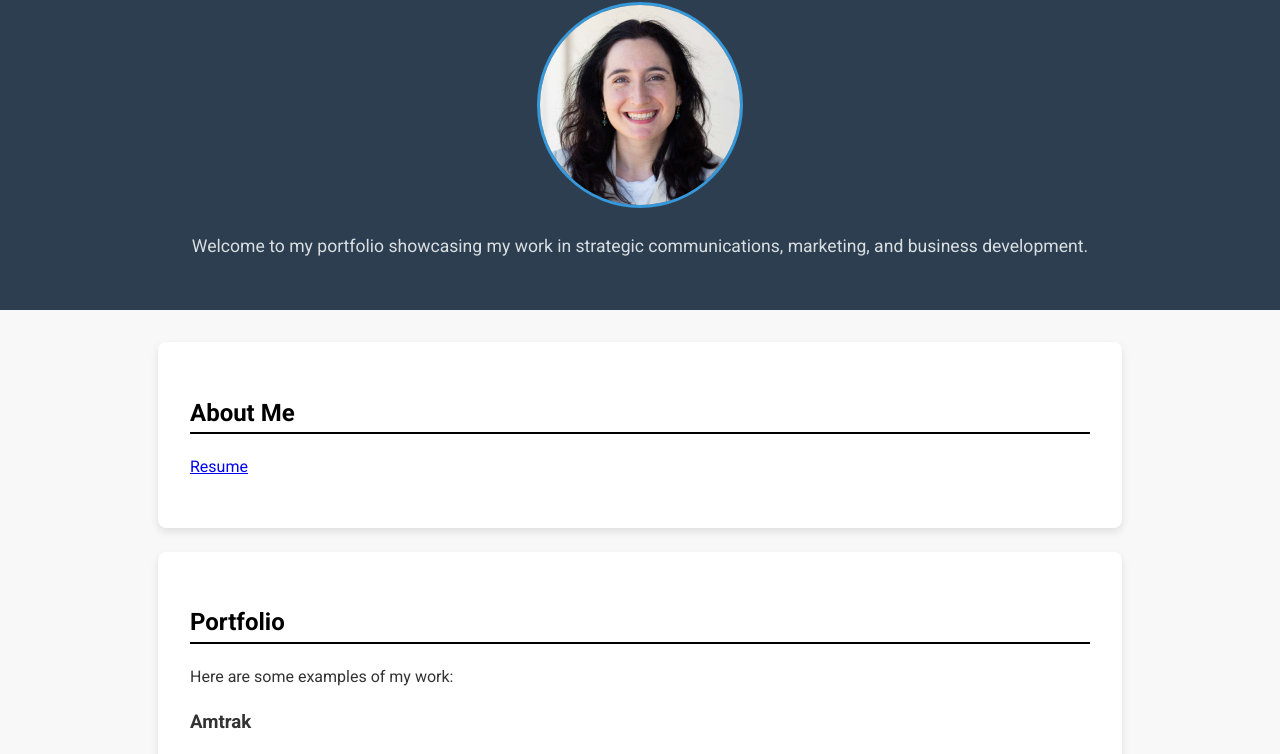
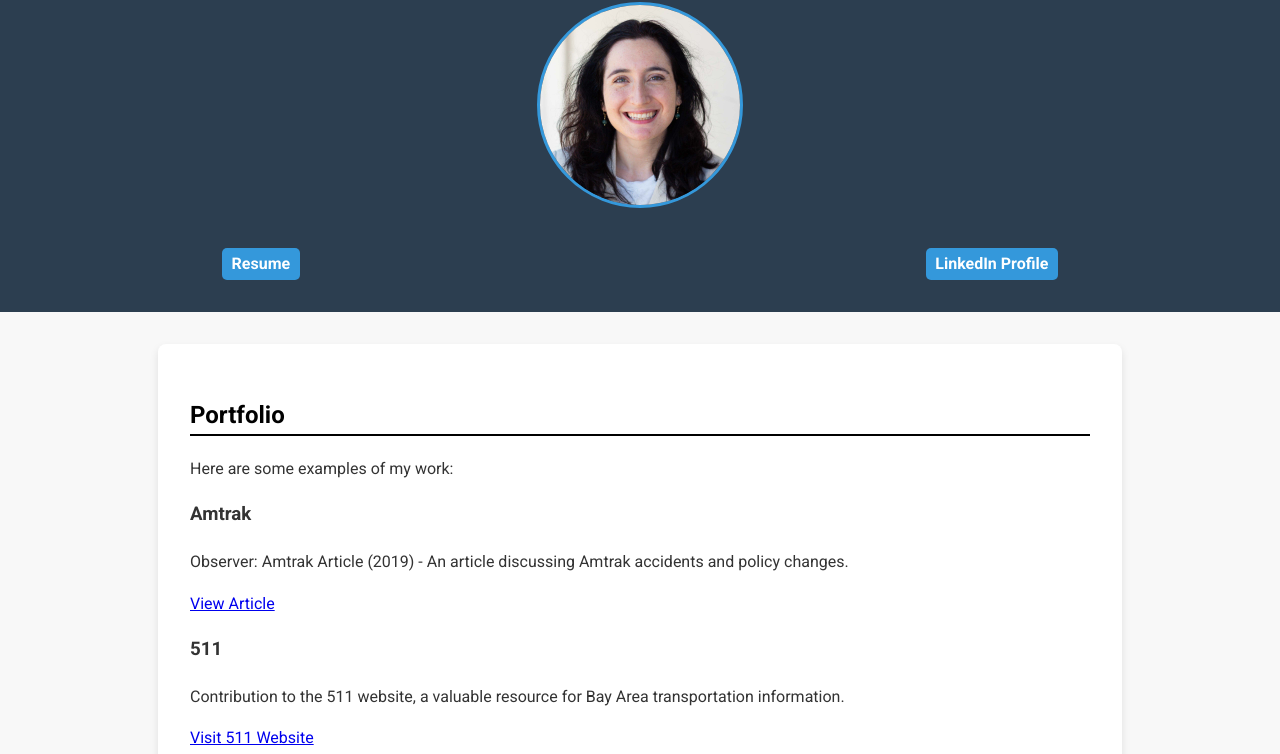
Before and after one commit to Sskootsky/sskootsky.github.io, a plain HTML site: page index.html in a window 1280 px wide. Shown: the part 102-856 px from the top of the page. Drawn offline with Linux system fonts and the light colour scheme.

Commit message:
fix(copy): fewer words

```diff
--- a/index.html
+++ b/index.html
@@ -9,23 +9,28 @@
 <body>
 
     <header>
-        <h1>Portfolio 2025</h1>
+        <h1>Sarah Skootsky</h1>
 
         <img src="images/sarah.jpeg" alt="A professional headshot of Sarah Skootsky" class="profile-img">
 
-        <p>Welcome to my portfolio showcasing my work in strategic communications, marketing, and business development.</p>
+
+        <!-- Container for the buttons -->
+        <div class="button-container">
+            <!-- Resume Button -->
+            <a href="https://docs.google.com/document/d/1hT9ZEliX1mWZrugCIDsCJpMN14n1wCPasyxKDQDPTf0/edit?tab=t.0" target="_blank" class="click-button">
+                Resume
+            </a>
+
+            <!-- LinkedIn Button -->
+            <a href="https://www.linkedin.com/in/sarah-skootsky-a29746140/" target="_blank" class="click-button">
+                LinkedIn Profile <!-- Changed text to be more descriptive -->
+            </a>
+        </div>
     </header>
 
-    <section id="about">
-        <h2>About Me</h2>
-
-        <!-- Added target="_blank" to open the resume link in a new tab -->
-        <a href="https://docs.google.com/document/d/1hT9ZEliX1mWZrugCIDsCJpMN14n1wCPasyxKDQDPTf0/edit?tab=t.0" target="_blank">
-            <p>Resume</p>
-        </a>
 
 
-    </section>
+
 
     <section id="portfolio">
         <h2>Portfolio</h2>
@@ -68,8 +73,6 @@
     <section id="contact">
         <h2>Contact</h2>
         <p>Email: sskootsky@gmail.com</p>
-        <!-- Added target="_blank" to open the LinkedIn link in a new tab -->
-        <p>LinkedIn: <a href="https://www.linkedin.com/in/sarah-skootsky-a29746140/" target="_blank">My LinkedIn Profile</a></p>
     </section>
 
     <footer>
--- a/style.css
+++ b/style.css
@@ -52,3 +52,42 @@ h2 {
     margin: 0 auto 1.5rem auto; /* Center the image and add space below */
     border: 3px solid #3498db; /* Add a subtle border */
 }
+
+/* Styling for elements with the .click-button class */
+.click-button {
+    display: inline-block; /* Allows padding and margin */
+    margin-top: 1rem; /* Space above the button */
+    padding: 0.2rem 0.6rem; /* More padding for a larger button */
+    background-color: #3498db; /* Blue background */
+    color: #fff !important; /* White text, !important to override potential default link color */
+    border-radius: 5px; /* Rounded corners */
+    text-decoration: none; /* Remove underline */
+    transition: background-color 0.3s ease, transform 0.1s ease; /* Smooth transition for color and a subtle press effect */
+    font-weight: 700; /* Make the button text bold */
+    text-align: center; /* Center text if the button is wider */
+    border: none; /* Remove default button border if any */
+    cursor: pointer; /* Indicate it's clickable */
+ }
+
+ .click-button:hover {
+     background-color: #2980b9; /* Darker blue on hover */
+     text-decoration: none; /* Keep underline removed on hover */
+ }
+
+ .click-button:active {
+     transform: scale(0.98); /* Slightly shrink the button when clicked */
+ }
+
+ .button-container {
+    display: flex; /* Enables Flexbox */
+    justify-content: space-between; /* Distributes space between the items */
+    /* gap: 1rem; /* You can remove or adjust the gap if using space-between */ */
+    flex-wrap: wrap; /* Allows buttons to wrap to the next line on smaller screens */
+    margin-top: 1.5rem; /* Space above the button container */
+    width: 100%; /* Ensure the container takes up the full width available */
+    max-width: 900px; /* Match the max-width of the section */
+    margin-left: auto; /* Center the container if its width is less than the max-width */
+    margin-right: auto; /* Center the container */
+    padding: 0 2rem; /* Add some padding to prevent buttons from touching the section edges */
+    box-sizing: border-box; /* Include padding in the element's total width */
+}
```
